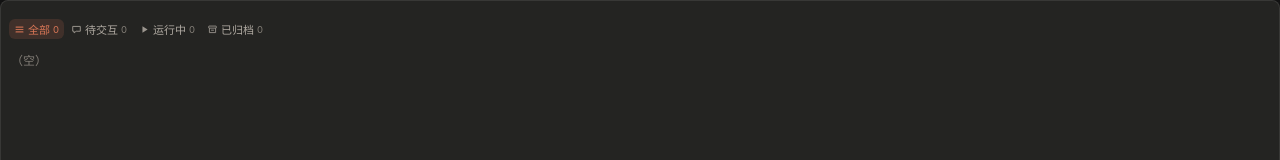
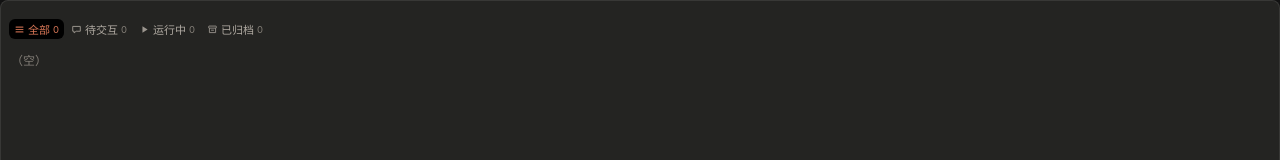
Before and after one commit to larrygogo/meowo, a React (Vite) app in the folder app/: page / in a window 1280 px wide. Shown: the top 160 px of the page. Built offline with nearby package versions, Linux system fonts and the light colour scheme.

Commit message:
style(app): 卡片圆角调大(12px)，选中 tab 背景改黑色

```diff
--- a/app/src/styles.css
+++ b/app/src/styles.css
@@ -117,7 +117,7 @@ html, body {
 .stab { cursor: pointer; font-size: 11px; color: var(--cc-text-dim); padding: 2px 5px; border-radius: var(--r-md); display: inline-flex; align-items: center; gap: 3px; }
 .stab svg { display: block; flex: none; opacity: 0.85; }
 .stab:hover { color: var(--cc-text); }
-.stab-on { color: var(--cc-accent); background: var(--cc-accent-soft); }
+.stab-on { color: var(--cc-accent); background: #000; }
 .stab-n { font-size: 9.5px; color: var(--cc-text-faint); }
 .stab-on .stab-n { color: var(--cc-accent); }
 /* 负边距+内边距：滚动条落到贴纸右边缘，卡片内容左右仍对称(各 8px) */
@@ -172,7 +172,7 @@ html, body {
   background: var(--cc-surface);
   border: 1px solid var(--cc-border);
   transition: background 0.12s, border-color 0.12s;
-  border-radius: var(--r-lg);
+  border-radius: 12px;
 }
 .stk-card:last-child { margin-bottom: 0; }
 .stk-card:hover { background: var(--cc-surface-hover); border-color: var(--cc-accent-border); }
```
Also changed, not shown: 1 other file (tests, documents, lock files or other folders).
